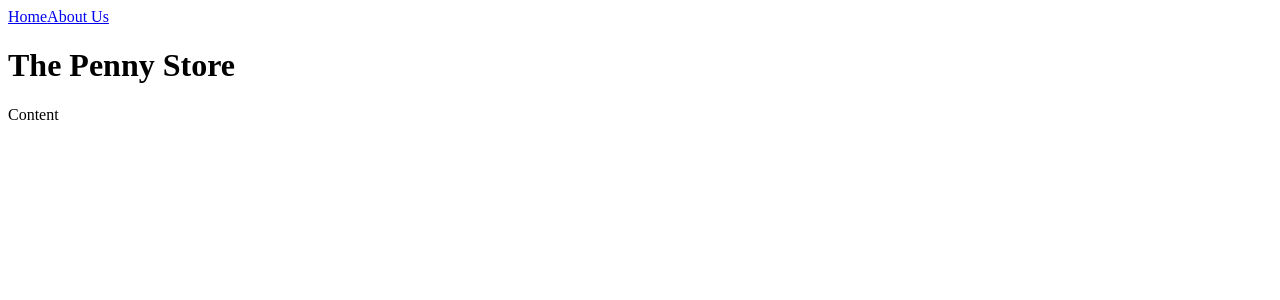
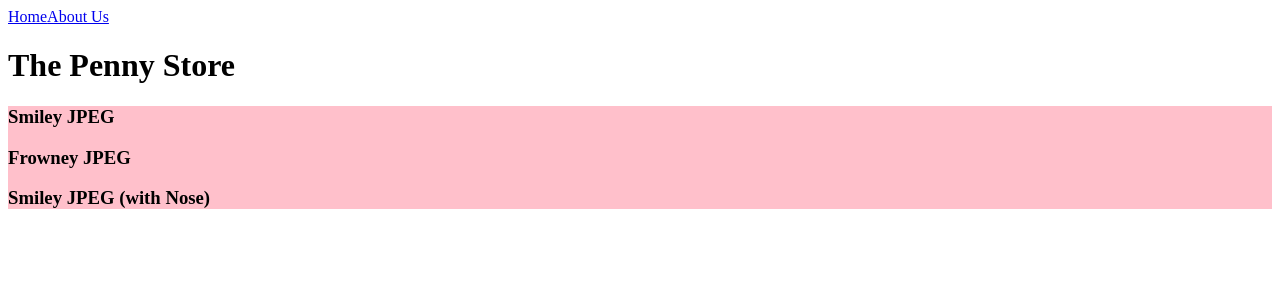
Before and after one commit to camilocalvo/the-penny-store, a Next.js app: page / in a window 1280 px wide. Shown: the top 300 px of the page. Built offline with nearby package versions, Linux system fonts and the light colour scheme.

Commit message:
Added an scss module file, integrated scss

```diff
--- /dev/null
+++ b/app/page.module.scss
@@ -0,0 +1,3 @@
+.main-content {
+  background-color: pink;
+}
--- a/app/page.tsx
+++ b/app/page.tsx
@@ -1,8 +1,14 @@
+import styles from "./page.module.scss";
+
 export default function HomePage() {
   return (
     <div>
       <h1>The Penny Store</h1>
-      <p>Content</p>
+      <div className={styles['main-content']}>
+        <h3>Smiley JPEG</h3>
+        <h3>Frowney JPEG</h3>
+        <h3>Smiley JPEG (with Nose)</h3>
+      </div>
     </div>
   );
 }
--- a/package.json
+++ b/package.json
@@ -19,5 +19,8 @@
     "react": "18.2.0",
     "react-dom": "18.2.0",
     "typescript": "4.9.5"
+  },
+  "devDependencies": {
+    "sass": "^1.58.0"
   }
 }
```
Also changed, not shown: 1 other file (tests, documents, lock files or other folders).
